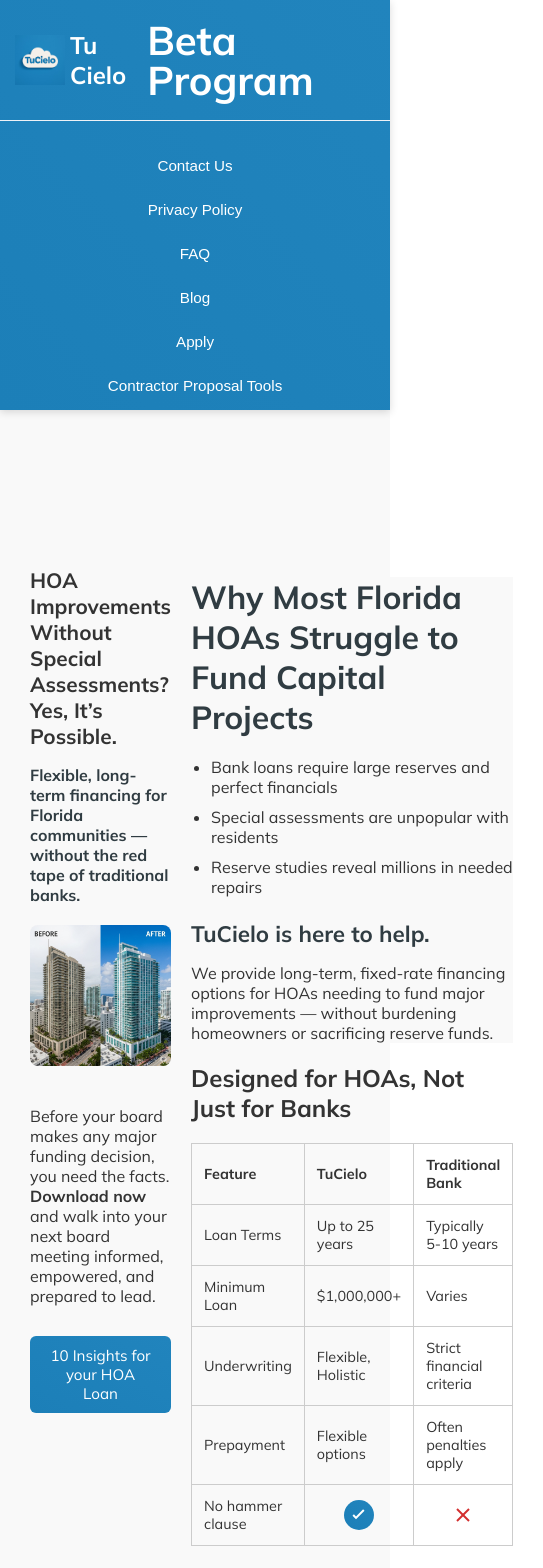
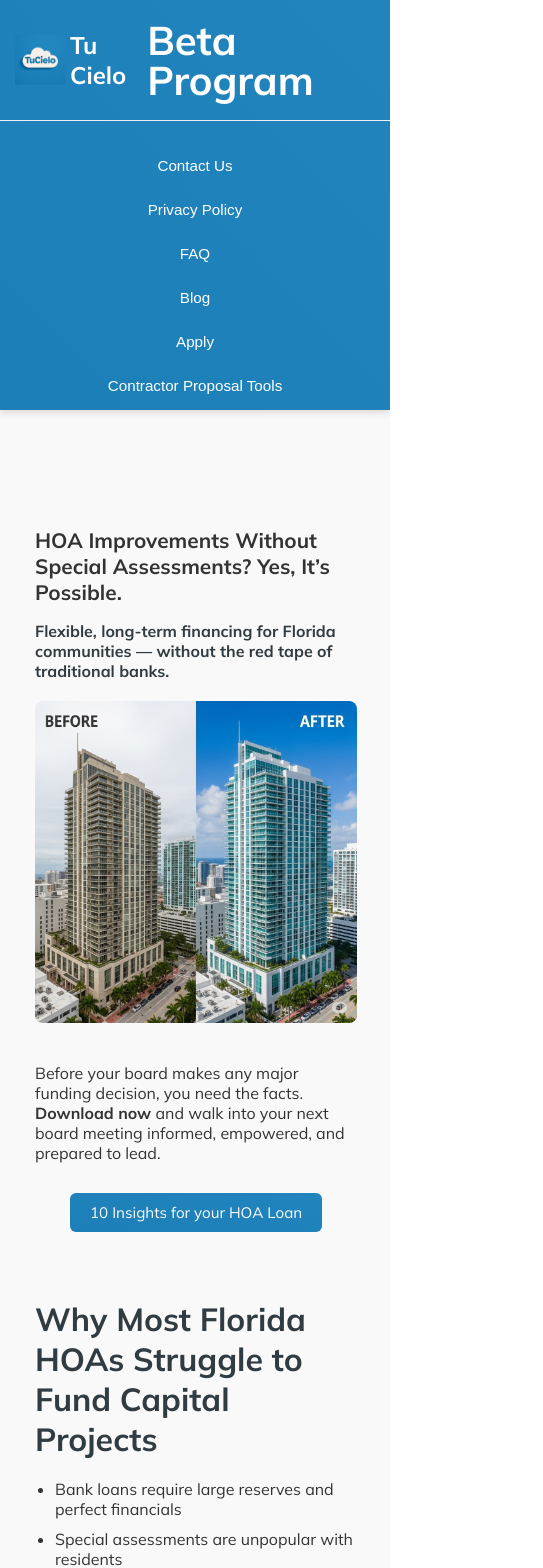
Before and after one commit to MetaCapFin/tu-cielo-site, a React (Create React App) app: page / in a window 390 px wide. Shown: the top 1568 px of the page, 543 px wide, since content can reach past the window. Built offline with nearby package versions, Linux system fonts and the light colour scheme.

Commit message:
Update App.css

```diff
--- a/src/App.css
+++ b/src/App.css
@@ -780,3 +780,85 @@
   font-size: 1.5rem;
   cursor: pointer;
 }
+
+@media (max-width: 768px) {
+  .main-content {
+    padding-top: 80px; /* less top padding on smaller screens */
+    padding-left: 15px;
+    padding-right: 15px;
+  }
+
+  /* Make header-features stack vertically and full width */
+  .header-features {
+    flex-direction: column;
+  }
+  .header-features .header,
+  .header-features .features {
+    max-width: 100%;
+    padding: 20px 0;
+  }
+
+  /* Pain points list full width */
+  .pain-points-list {
+    max-width: 100%;
+    padding-left: 15px;
+  }
+
+  /* Payment breakdown area full width with padding */
+  .payment-breakdown {
+    max-width: 100%;
+    padding: 20px 15px;
+  }
+
+  /* How it works steps stack vertically */
+  .steps-visual {
+    flex-direction: column;
+    gap: 30px;
+    margin: 30px 0 20px;
+  }
+  .step-group {
+    align-items: flex-start;
+  }
+  .step-line-horizontal {
+    display: none;
+  }
+
+  /* Form container stacks vertically and centers */
+  .form-container {
+    flex-direction: column;
+    align-items: center;
+    gap: 25px;
+    max-width: 100%;
+  }
+  .contact-form form {
+    max-width: 100%;
+    width: 100%;
+  }
+  .form-image {
+    max-width: 100%;
+  }
+
+  /* Features table scroll horizontally */
+  .features table {
+    display: block;
+    width: 100%;
+    overflow-x: auto;
+    -webkit-overflow-scrolling: touch;
+  }
+
+  /* FAQ section full width and text adjustments */
+  .faq-section {
+    padding: 30px 15px;
+    max-width: 100%;
+  }
+  .faq-section h2 {
+    font-size: 1.6rem;
+  }
+
+  /* Adjust CTA buttons to full width */
+  .cta-button {
+    width: 100%;
+    font-size: 1.1rem;
+    padding: 14px 0;
+  }
+}
```
